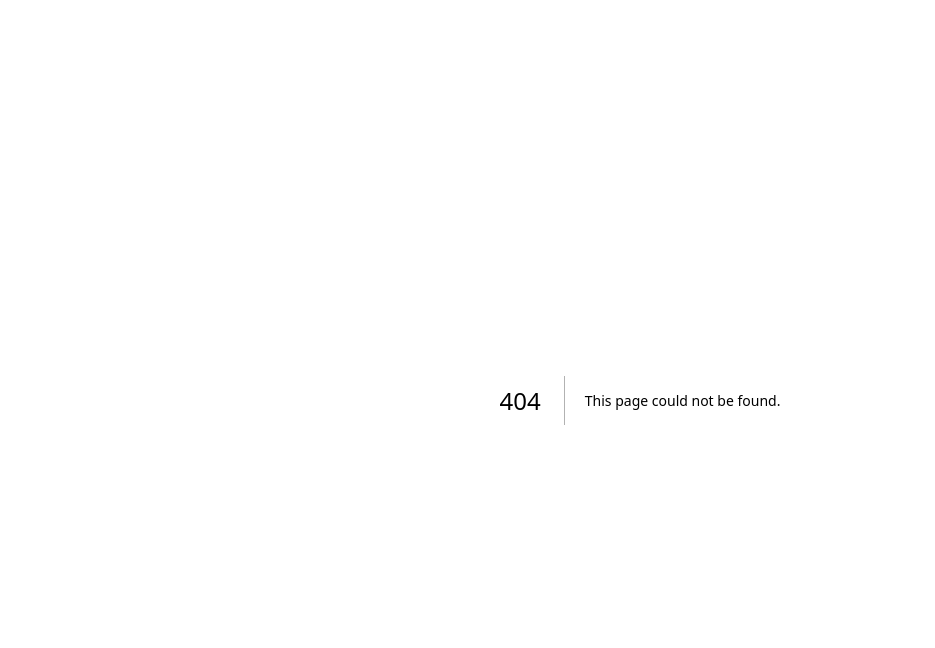
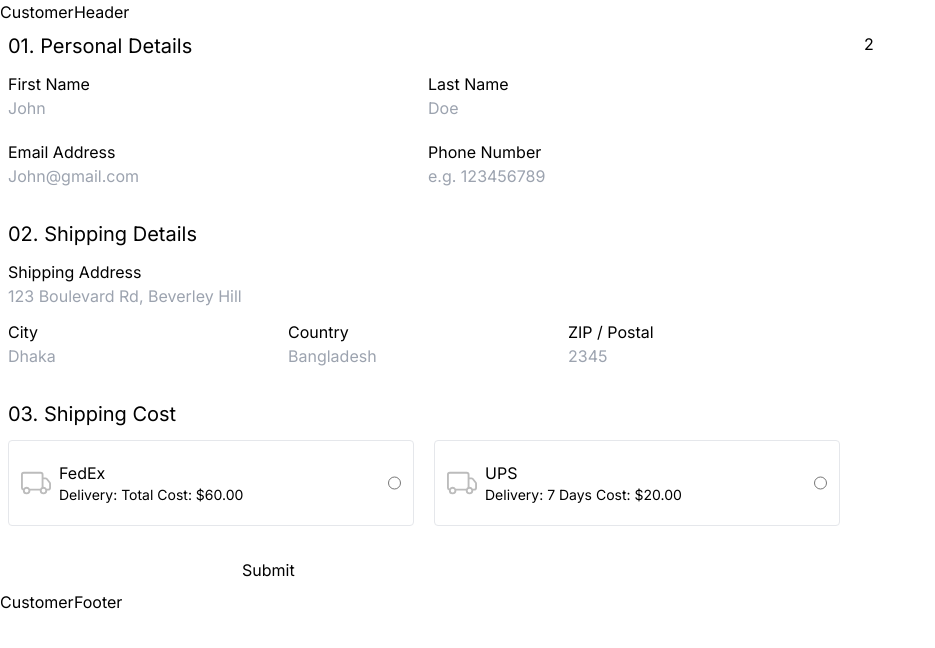
Before and after one commit to arafatyamin/kacha-bazar, a Next.js app: page /checkout in a window 1280 px wide. Before the commit this address had no page. Shown: the top 648 px of the page, without its empty margins (0-935 px from the left). Built offline with nearby package versions, Linux system fonts and the light colour scheme.

Commit message:
need working on checkout page added some form items on that page

```diff
--- /dev/null
+++ b/pages/checkout/index.js
@@ -0,0 +1,197 @@
+import Head from "next/head";
+import { useForm } from "react-hook-form";
+import CustomerLayout from "@/Layouts/CustomerLayout";
+import { BsTruck } from "react-icons/bs";
+
+const checkout = () => {
+  const {
+    register,
+    handleSubmit,
+    watch,
+    formState: { errors },
+  } = useForm();
+  const onSubmit = (data) => console.log(data);
+
+  console.log(watch("example"));
+  return (
+    <>
+      <Head>
+        <title>Checkout</title>
+      </Head>
+      <main>
+        <section>
+          <div className="container">
+            <div className="grid grid-cols-1 md:grid-cols-[2fr_1fr] gap-2">
+              <div className="p-2">
+                <form onSubmit={handleSubmit(onSubmit)}>
+                  <div className="mb-8">
+                    <h3 className="mb-3 font-medium">01. Personal Details</h3>
+                    <div>
+                      <div className="flex gap-2 mb-5">
+                        <div className="w-full">
+                          <label htmlFor="firstName">First Name</label>
+                          <br />
+                          <input
+                            id="firstName"
+                            placeholder="John"
+                            {...register("firstName")}
+                          />
+                        </div>
+                        <div className="w-full">
+                          <label htmlFor="lastName">Last Name</label>
+                          <br />
+                          <input
+                            id="lastName"
+                            placeholder="Doe"
+                            {...register("example")}
+                          />
+                        </div>
+                      </div>
+
+                      <div className="flex gap-2">
+                        <div className="w-full">
+                          <label htmlFor="email">Email Address</label>
+                          <br />
+                          <input
+                            id="email"
+                            placeholder="John@gmail.com"
+                            {...register("email")}
+                          />
+                        </div>
+                        <div className="w-full">
+                          <label htmlFor="phoneNumber">Phone Number</label>
+                          <br />
+                          <input
+                            id="phoneNumber"
+                            placeholder="e.g. 123456789"
+                            {...register("phoneNumber")}
+                          />
+                        </div>
+                      </div>
+                    </div>
+                  </div>
+                  {/* Shipping Details */}
+                  <div className="mb-8">
+                    <h3 className="mb-3 font-medium">02. Shipping Details</h3>
+                    <div>
+                      <div className="w-full mb-3">
+                        <label htmlFor="shippingAddress">
+                          Shipping Address
+                        </label>
+                        <br />
+                        <input
+                          id="shippingAddress"
+                          placeholder="123 Boulevard Rd, Beverley Hills"
+                          {...register("shippingAddress")}
+                        />
+                      </div>
+                      <div className="flex gap-2 mb-5">
+                        <div className="w-full">
+                          <label htmlFor="city">City</label>
+                          <br />
+                          <input
+                            id="city"
+                            placeholder="Dhaka"
+                            {...register("city")}
+                          />
+                        </div>
+                        <div className="w-full">
+                          <label htmlFor="country">Country</label>
+                          <br />
+                          <input
+                            id="country"
+                            placeholder="Bangladesh"
+                            {...register("country")}
+                          />
+                        </div>
+                        <div className="w-full">
+                          <label htmlFor="zip">ZIP / Postal</label>
+                          <br />
+                          <input
+                            id="zip"
+                            placeholder="2345"
+                            {...register("zip")}
+                          />
+                        </div>
+                      </div>
+                    </div>
+                  </div>
+
+                  <div className="mb-8">
+                    <h3 className="font-medium mb-3">03. Shipping Cost</h3>
+                    <div className="flex gap-5">
+                      <div className="flex-1 px-3 py-5 border rounded">
+                        <label htmlFor="fedex">
+                          <div className="flex justify-between gap-2">
+                            <div className="flex gap-2 items-center">
+                              <div>
+                                <BsTruck size="30" color="#bcbcbc" />
+                              </div>
+                              <div>
+                                <h6>FedEx</h6>
+                                <p className="text-sm">
+                                  Delivery: Total Cost: $60.00
+                                </p>
+                              </div>
+                            </div>
+                            <input
+                              id="fedex"
+                              type="radio"
+                              name="shipments"
+                              value="fedex"
+                              {...register("fedex", { required: true })}
+                            />
+                          </div>
+                        </label>
+                      </div>
+                      <div className="flex-1 px-3 py-5 border rounded">
+                        <label htmlFor="ups">
+                          <div className="flex justify-between gap-2">
+                            <div className="flex gap-2 items-center">
+                              <div>
+                                <BsTruck size="30" color="#bcbcbc" />
+                              </div>
+                              <div>
+                                <h6>UPS</h6>
+                                <p className="text-sm">
+                                  Delivery: 7 Days Cost: $20.00
+                                </p>
+                              </div>
+                            </div>
+                            <input
+                              id="ups"
+                              type="radio"
+                              name="shipments"
+                              value="ups"
+                              {...register("ups", { required: true })}
+                            />
+                          </div>
+                        </label>
+                      </div>
+                    </div>
+                  </div>
+
+                  {/* include validation with required or other standard HTML validation rules */}
+                  <input {...register("exampleRequired", { required: true })} />
+                  {/* errors will return when field validation fails  */}
+                  {errors.exampleRequired && (
+                    <span>This field is required</span>
+                  )}
+
+                  <input type="submit" />
+                </form>
+              </div>
+              <div className="p-2">2</div>
+            </div>
+          </div>
+        </section>
+      </main>
+    </>
+  );
+};
+
+checkout.getLayout = (page) => {
+  return <CustomerLayout>{page}</CustomerLayout>;
+};
+
+export default checkout;
--- a/pages/user/change-password/index.js
+++ b/pages/user/change-password/index.js
@@ -1,3 +1,4 @@
+import Head from "next/head";
 import { useForm } from "react-hook-form";
 
 const ChangePassword = () => {
@@ -8,6 +9,11 @@ const ChangePassword = () => {
   } = useForm();
   const onSubmit = (data) => console.log(data);
   return (
+    <>
+      <Head>
+        <title>Change Password</title>
+      </Head>
+      <main>
         <div>
           <h3 className="mb-3 font-medium">Change Password</h3>
           <form onSubmit={handleSubmit(onSubmit)}>
@@ -61,6 +67,8 @@ const ChangePassword = () => {
             />
           </form>
         </div>
+      </main>
+    </>
   );
 };
 
```
Lines whose indentation alone changed are shown as unchanged.
